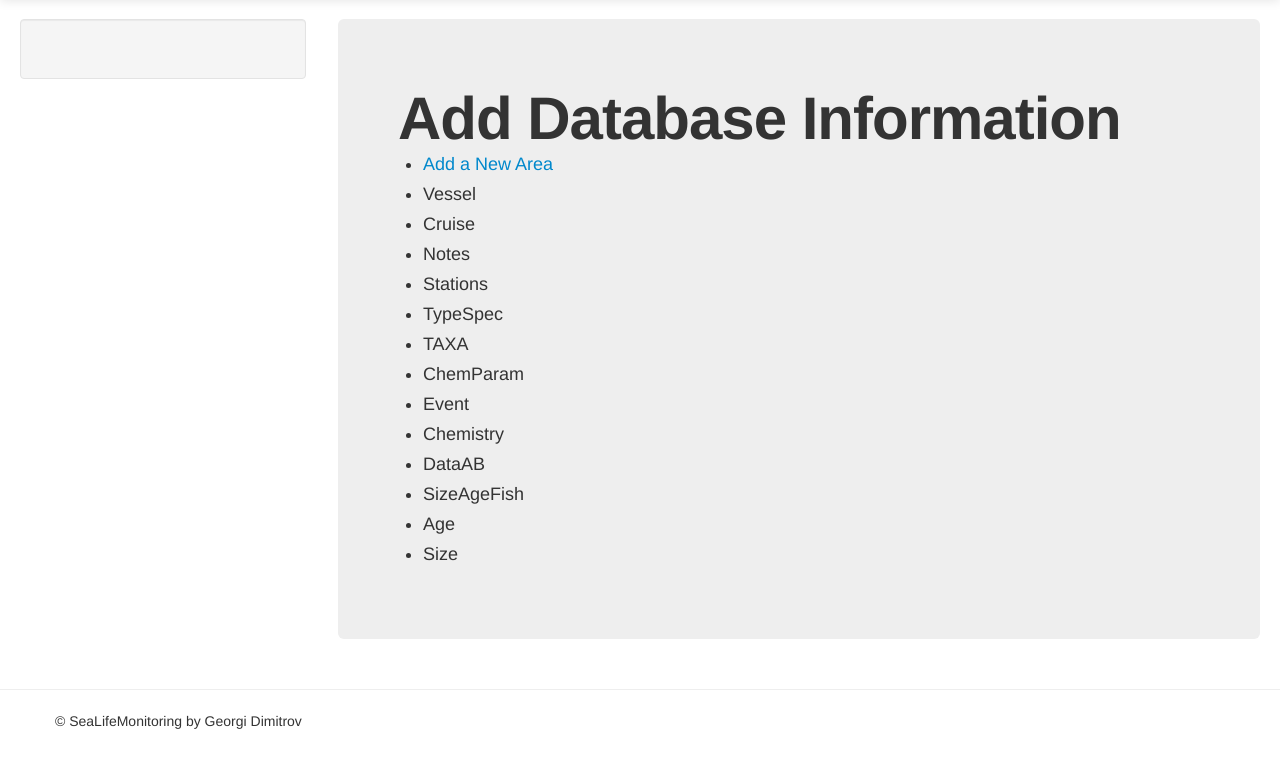
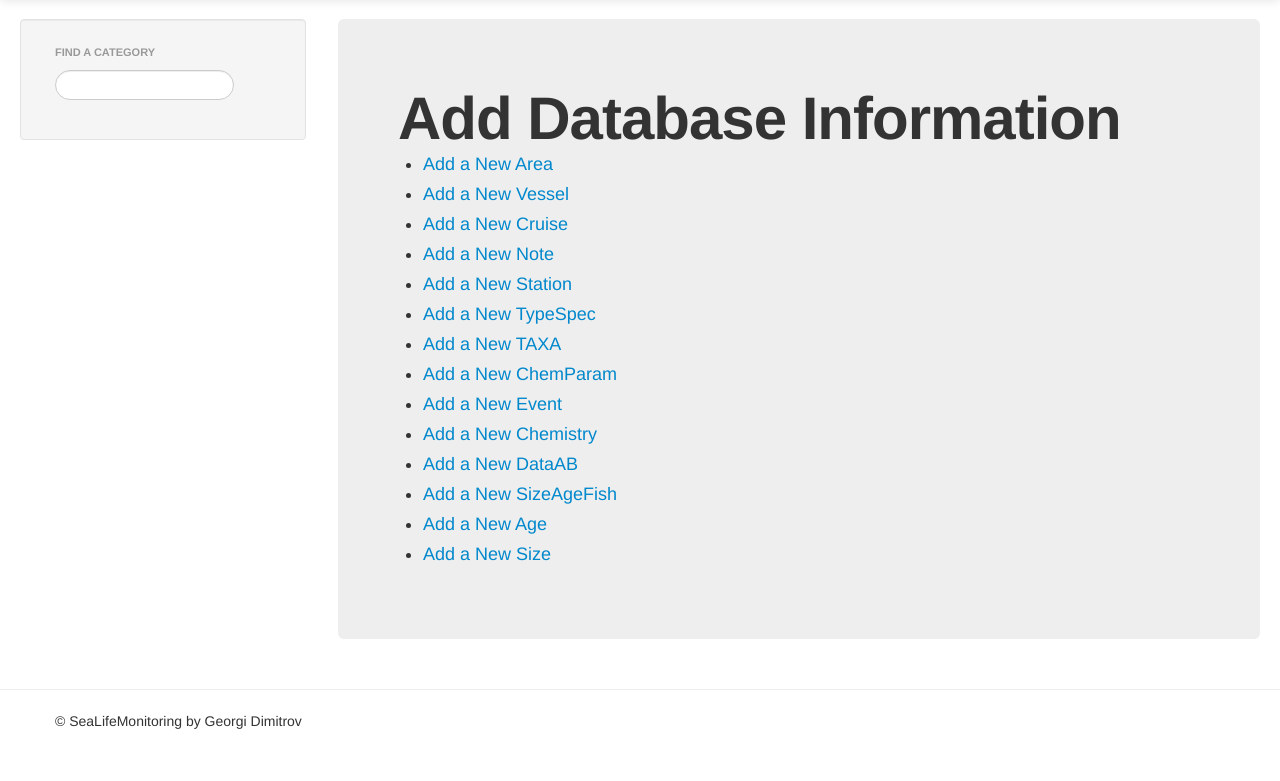
Before and after one commit to gogodi91/SeaLifeMonitoring, a Django app: page /add_info/ in a window 1280 px wide. Shown: the part 41-822 px from the top of the page. Run offline with Django 3.2, Linux system fonts and the light colour scheme; the visitor is signed in with stand-in values (Sample User, id 1); data that the repository does not hold is empty; parts of the project's set-up code (start-up, migrations or seed data) failed here and were passed over; some libraries are stand-ins or nearby versions.

Commit message:
nqkvi promeni deto ne se se6tam kakvi sa

```diff
--- a/SeaLifeMonitoring/monitoring/urls.py
+++ b/SeaLifeMonitoring/monitoring/urls.py
@@ -5,6 +5,19 @@ urlpatterns = patterns('',
 	url(r'^$', views.index, name='index'),
 	url(r'^about/$', views.about, name='about'),
 	url(r'^add_area/$', views.add_area, name='add_area'),
+	url(r'^add_vessel/$', views.add_vessel, name='add_vessel'),
+	url(r'^add_cruise/$', views.add_cruise, name='add_cruise'),
+	url(r'^add_station/$', views.add_station, name='add_station'),
+	url(r'^add_typespec/$', views.add_typespec, name='add_typespec'),
+	url(r'^add_taxa/$', views.add_taxa, name='add_taxa'),
+	url(r'^add_chemparam/$', views.add_chemparam, name='add_chemparam'),
+	url(r'^add_event/$', views.add_event, name='add_event'),
+	url(r'^add_chemistry/$', views.add_chemistry, name='add_chemistry'),
+	url(r'^add_dataab/$', views.add_dataab, name='add_dataab'),
+	url(r'^add_sizeagefish/$', views.add_sizeagefish, name='add_sizeagefish'),
+	url(r'^add_age/$', views.add_age, name='add_age'),
+	url(r'^add_size/$', views.add_size, name='add_size'),
+	url(r'^add_note/$', views.add_note, name='add_note'),
 	url(r'^register/$', views.register, name='register'),
 	url(r'^login/$', views.user_login, name='login'),
 	url(r'^logout/$', views.user_logout, name='logout'),
--- a/SeaLifeMonitoring/monitoring/views.py
+++ b/SeaLifeMonitoring/monitoring/views.py
@@ -7,7 +7,7 @@ from django.shortcuts import render_to_response
 from django.contrib.auth import authenticate, login, logout
 from django.contrib.auth.decorators import login_required
 from monitoring.models import Area, Vessel, Cruise, Notes, Stations, TypeSpec, TAXA, ChemParam, Event, Chemistry, DataAB, SizeAgeFish, Age, Size
-from monitoring.forms import AreaForm
+from monitoring.forms import AreaForm, VesselForm, CruiseForm, NotesForm, StationsForm, TypeSpecForm, TAXAForm, ChemParamForm, EventForm, ChemistryForm, DataABForm, SizeAgeFishForm, AgeForm, SizeForm
 from monitoring.forms import UserForm, UserProfileForm
 
 
@@ -99,7 +99,254 @@ def add_area(request):
 
     # Bad form (or form details), no form supplied...
     # Render the form with error messages (if any).
-    return render_to_response('monitoring/add_area.html', {'form': form}, context)
+    return render_to_response('monitoring/records/add_area.html', {'form': form}, context)
+
+
+####################  ADD_VESSEL  ####################
+
+@login_required #requires user to be logged in to see this page
+def add_vessel(request):
+    context = RequestContext(request)
+
+    if request.method == 'POST':
+        form = VesselForm(request.POST)
+
+        if form.is_valid():
+            form.save(commit=True)
+            return index(request)
+        else:
+            print form.errors
+    else:
+        form = VesselForm()
+    return render_to_response('monitoring/records/add_vessel.html', {'form': form}, context)
+
+
+####################  ADD_CRUISE  ####################
+
+@login_required #requires user to be logged in to see this page
+def add_cruise(request):
+    context = RequestContext(request)
+
+    if request.method == 'POST':
+        form = VesselForm(request.POST)
+
+        if form.is_valid():
+            form.save(commit=True)
+            return index(request)
+        else:
+            print form.errors
+    else:
+        form = CruiseForm()
+    return render_to_response('monitoring/records/add_cruise.html', {'form': form}, context)
+
+
+####################  ADD_NOTE  ####################
+
+@login_required #requires user to be logged in to see this page
+def add_note(request):
+    context = RequestContext(request)
+
+    if request.method == 'POST':
+        form = VesselForm(request.POST)
+
+        if form.is_valid():
+            form.save(commit=True)
+            return index(request)
+        else:
+            print form.errors
+    else:
+        form = NotesForm()
+    return render_to_response('monitoring/records/add_note.html', {'form': form}, context)
+
+
+####################  ADD_STATION  ####################
+
+@login_required #requires user to be logged in to see this page
+def add_station(request):
+    context = RequestContext(request)
+
+    if request.method == 'POST':
+        form = VesselForm(request.POST)
+
+        if form.is_valid():
+            form.save(commit=True)
+            return index(request)
+        else:
+            print form.errors
+    else:
+        form = StationsForm()
+    return render_to_response('monitoring/records/add_station.html', {'form': form}, context)
+
+
+####################  ADD_TYPESPEC  ####################
+
+@login_required #requires user to be logged in to see this page
+def add_typespec(request):
+    context = RequestContext(request)
+
+    if request.method == 'POST':
+        form = VesselForm(request.POST)
+
+        if form.is_valid():
+            form.save(commit=True)
+            return index(request)
+        else:
+            print form.errors
+    else:
+        form = TypeSpecForm()
+    return render_to_response('monitoring/records/add_typespec.html', {'form': form}, context)
+
+
+####################  ADD_TAXA  ####################
+
+@login_required #requires user to be logged in to see this page
+def add_taxa(request):
+    context = RequestContext(request)
+
+    if request.method == 'POST':
+        form = VesselForm(request.POST)
+
+        if form.is_valid():
+            form.save(commit=True)
+            return index(request)
+        else:
+            print form.errors
+    else:
+        form = TAXAForm()
+    return render_to_response('monitoring/records/add_taxa.html', {'form': form}, context)
+
+
+####################  ADD_CHEMPARAM  ####################
+
+@login_required #requires user to be logged in to see this page
+def add_chemparam(request):
+    context = RequestContext(request)
+
+    if request.method == 'POST':
+        form = VesselForm(request.POST)
+
+        if form.is_valid():
+            form.save(commit=True)
+            return index(request)
+        else:
+            print form.errors
+    else:
+        form = ChemParamForm()
+    return render_to_response('monitoring/records/add_chemparam.html', {'form': form}, context)
+
+
+####################  ADD_EVENT  ####################
+
+@login_required #requires user to be logged in to see this page
+def add_event(request):
+    context = RequestContext(request)
+
+    if request.method == 'POST':
+        form = VesselForm(request.POST)
+
+        if form.is_valid():
+            form.save(commit=True)
+            return index(request)
+        else:
+            print form.errors
+    else:
+        form = EventForm()
+    return render_to_response('monitoring/records/add_event.html', {'form': form}, context)
+
+
+####################  ADD_CHEMISTRY  ####################
+
+@login_required #requires user to be logged in to see this page
+def add_chemistry(request):
+    context = RequestContext(request)
+
+    if request.method == 'POST':
+        form = VesselForm(request.POST)
+
+        if form.is_valid():
+            form.save(commit=True)
+            return index(request)
+        else:
+            print form.errors
+    else:
+        form = ChemistryForm()
+    return render_to_response('monitoring/records/add_chemistry.html', {'form': form}, context)
+
+
+####################  ADD_DATAAB  ####################
+
+@login_required #requires user to be logged in to see this page
+def add_dataab(request):
+    context = RequestContext(request)
+
+    if request.method == 'POST':
+        form = VesselForm(request.POST)
+
+        if form.is_valid():
+            form.save(commit=True)
+            return index(request)
+        else:
+            print form.errors
+    else:
+        form = DataABForm()
+    return render_to_response('monitoring/records/add_dataab.html', {'form': form}, context)
+
+
+####################  ADD_SIZEAGEFISH  ####################
+
+@login_required #requires user to be logged in to see this page
+def add_sizeagefish(request):
+    context = RequestContext(request)
+
+    if request.method == 'POST':
+        form = VesselForm(request.POST)
+
+        if form.is_valid():
+            form.save(commit=True)
+            return index(request)
+        else:
+            print form.errors
+    else:
+        form = SizeAgeFishForm()
+    return render_to_response('monitoring/records/add_sizeagefish.html', {'form': form}, context)
+
+
+####################  ADD_AGE  ####################
+
+@login_required #requires user to be logged in to see this page
+def add_age(request):
+    context = RequestContext(request)
+
+    if request.method == 'POST':
+        form = VesselForm(request.POST)
+
+        if form.is_valid():
+            form.save(commit=True)
+            return index(request)
+        else:
+            print form.errors
+    else:
+        form = AgeForm()
+    return render_to_response('monitoring/records/add_age.html', {'form': form}, context)
+
+
+####################  ADD_SIZE  ####################
+
+@login_required #requires user to be logged in to see this page
+def add_size(request):
+    context = RequestContext(request)
+
+    if request.method == 'POST':
+        form = VesselForm(request.POST)
+
+        if form.is_valid():
+            form.save(commit=True)
+            return index(request)
+        else:
+            print form.errors
+    else:
+        form = SizeForm()
+    return render_to_response('monitoring/records/add_size.html', {'form': form}, context)
 
 
 ####################  REGISTER  ####################
--- a/SeaLifeMonitoring/templates/monitoring/add_info.html
+++ b/SeaLifeMonitoring/templates/monitoring/add_info.html
@@ -8,19 +8,19 @@
 	<!--needs to be reworked to use dinamic data (dictionary)-->
 	<ul>
 		<li><a href="/monitoring/add_area/">Add a New Area</a></li>
-		<li>Vessel</li>
-		<li>Cruise</li>
-		<li>Notes</li>
-		<li>Stations</li>
-		<li>TypeSpec</li>
-		<li>TAXA</li>
-		<li>ChemParam</li>
-		<li>Event</li>
-		<li>Chemistry</li>
-		<li>DataAB</li>
-		<li>SizeAgeFish</li>
-		<li>Age</li>
-		<li>Size</li>
+		<li><a href="/monitoring/add_vessel/">Add a New Vessel</a></li>
+		<li><a href="/monitoring/add_cruise/">Add a New Cruise</a></li>
+		<li><a href="/monitoring/add_note/">Add a New Note</a></li>
+		<li><a href="/monitoring/add_station/">Add a New Station</a></li>
+		<li><a href="/monitoring/add_typespec/">Add a New TypeSpec</a></li>
+		<li><a href="/monitoring/add_taxa/">Add a New TAXA</a></li>
+		<li><a href="/monitoring/add_chemparam/">Add a New ChemParam</a></li>
+		<li><a href="/monitoring/add_event/">Add a New Event</a></li>
+		<li><a href="/monitoring/add_chemistry/">Add a New Chemistry</a></li>
+		<li><a href="/monitoring/add_dataab/">Add a New DataAB</a></li>
+		<li><a href="/monitoring/add_sizeagefish/">Add a New SizeAgeFish</a></li>
+		<li><a href="/monitoring/add_age/">Add a New Age</a></li>
+		<li><a href="/monitoring/add_size/">Add a New Size</a></li>
 	</ul>
 </div>
 {% endblock %}
--- a/SeaLifeMonitoring/templates/monitoring/base.html
+++ b/SeaLifeMonitoring/templates/monitoring/base.html
@@ -51,7 +51,19 @@
 			<div class="row-fluid">
 				<div class="span3">
 					<div class="well sidebar-nav">
-					<!--- Empty for the timebeing -->
+						<ul class="nav nav-list">
+							<li></li>
+							<li></li>
+						</ul>
+
+						<ul class="nav nav-list">
+							<li class="nav-header">Find a Category</li>
+							<form>
+								<label></label>
+								<li><input  class="search-query span10" type="text" name="suggestion" value="" id="suggestion" /></li>
+								<!--- Needs a button to transfer to the found page -->
+							</form>
+						</ul>
 					</div>
 					<!--/.well -->
 				</div>
```
Also changed, not shown: SeaLifeMonitoring/templates/monitoring/add_area.html (deleted, +0 -27 lines), 2 other files.
